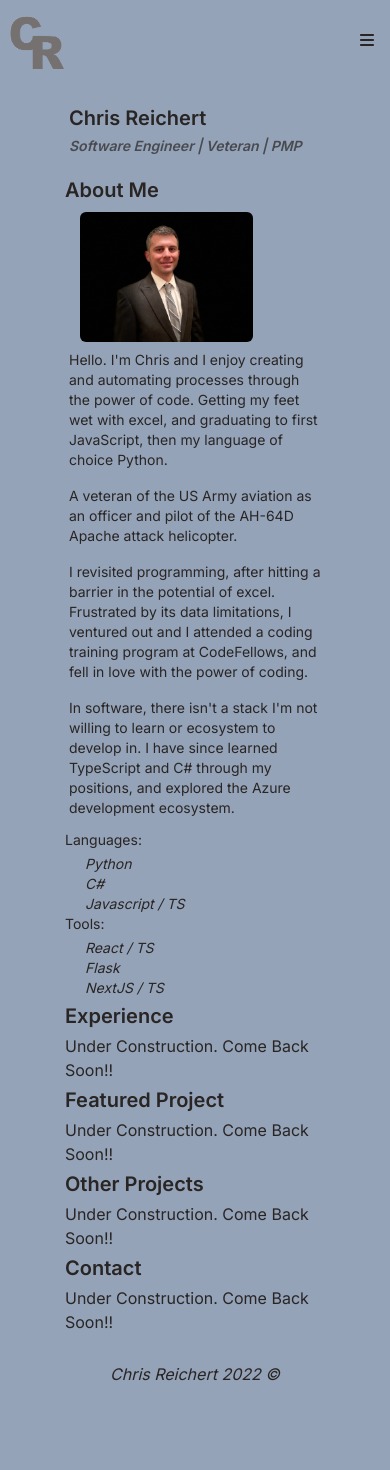
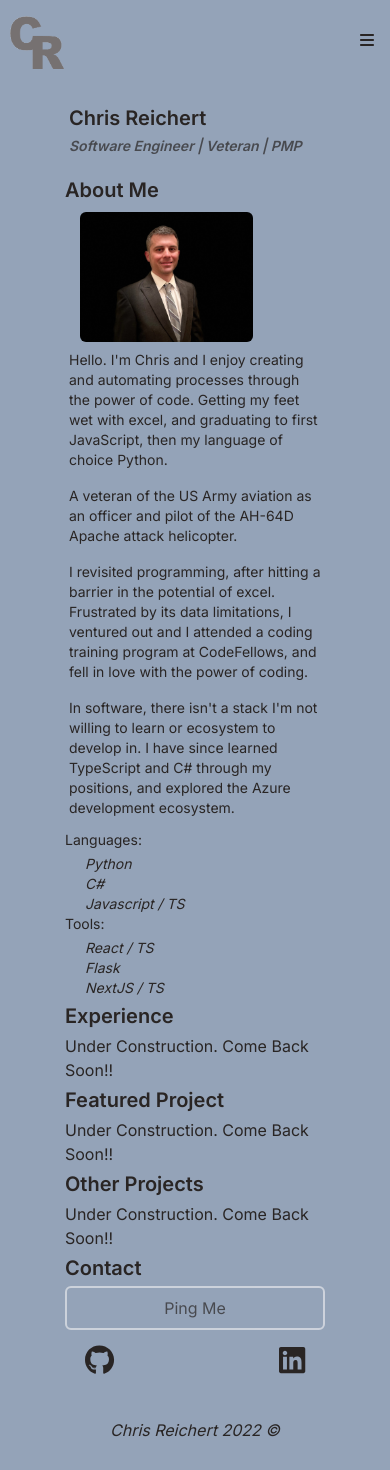
Before and after one commit to reichertc2/portfolio-main-fe, a Next.js app: page / in a window 390 px wide. Before the commit the page ends 1414 px from the top, so only its background shows below. Built offline with nearby package versions, Linux system fonts and the light colour scheme.

Commit message:
realigned titles and revised css

```diff
--- a/src/app/default/common/MainClientPage.tsx
+++ b/src/app/default/common/MainClientPage.tsx
@@ -45,7 +45,8 @@ export default function MainClientPage() {
                 /> :
                 <LandingPage
                     profile={profileMain["profile"]}
-                />}
+                />
+            }
         </>
     )
 }
--- a/src/app/default/common/components/Main.tsx
+++ b/src/app/default/common/components/Main.tsx
@@ -4,8 +4,8 @@ import Head from 'next/head'
 import Headline from '../../features/DevProfile/components/Headline'
 import AboutMe from '../../features/DevProfile/components/AboutMe'
 import Experience from '../../features/DevProfile/components/Experience'
-import FeaturedWork from '../../features/DevProfile/components/FeaturedWork'
-import SubWork from '../../features/DevProfile/components/SubWork'
+import FeaturedProject from '../../features/DevProfile/components/FeaturedProject'
+import OtherProjects from '../../features/DevProfile/components/OtherProjects'
 import ContactMe from '../../features/DevProfile/components/ContactMe'
 import { IUserData } from '../../models/user'
 import { IStyles } from '../MainClientPage'
@@ -42,8 +42,8 @@ export const Main: React.FC<IMainProps> = ({ profileMain, styles }) => {
                         jobExperience={profileMain["jobs"]}
                         styles={styles}
                     />
-                    <FeaturedWork projectWorks={profileMain["projects"]} />
-                    <SubWork projectWorks={profileMain["subprojects"]} />
+                    <FeaturedProject projectWorks={profileMain["projects"]} />
+                    <OtherProjects projectWorks={profileMain["subprojects"]} />
                     <ContactMe contactInfo={profileMain["contactInfo"]} />
                 </article>
             </main>
--- a/src/app/default/common/components/NavBar.tsx
+++ b/src/app/default/common/components/NavBar.tsx
@@ -52,7 +52,7 @@ export const NavBar: React.FC<INavBarProps> = ({ styles, navigations, logo, show
     return (
         <nav
             id="leftNavBar"
-            className={`fixed left-0 top-0 w-full z-10 ease-in duration-300`}
+            className={`fixed left-0 top-0 w-full z-10 ease-in duration-300 bg-slate-400 dark:bg-stone-800`}
         >
             <div className={`max-w-[1240px] m-auto flex justify-between items-center`}>
                 <Image
--- a/src/app/default/common/components/UnderConstruction.tsx
+++ b/src/app/default/common/components/UnderConstruction.tsx
@@ -6,7 +6,9 @@ export const UnderConstruction: React.FC<IUnderConstructionProps> = () => {
 
     return (
         <>
-            <h1>Under Construction. Come Back Soon!!</h1>
+            <h1
+            className="dark:text-stone-200"
+            >Under Construction. Come Back Soon!!</h1>
 
         </>
     )
--- a/src/app/default/features/DevProfile/components/ContactMe.tsx
+++ b/src/app/default/features/DevProfile/components/ContactMe.tsx
@@ -8,7 +8,7 @@ interface IContactMeProps {
     contactInfo: IContactInfo;
 }
 
-export const ContactMe: React.FC<IContactMeProps>= ({ contactInfo })=> {
+export const ContactMe: React.FC<IContactMeProps> = ({ contactInfo }) => {
 
     return (
         <section id="ContactSection" className={`w-full`}>
@@ -17,20 +17,20 @@ export const ContactMe: React.FC<IContactMeProps>= ({ contactInfo })=> {
             />
             <div className="hidden sm:block inline-block w-full text-center">
 
-                <h2 className={`text-7xl font-semibold italic dark:text-stone-900 pt-1 pb-3 opacity-70`}>
+                <h2 className={`text-7xl font-semibold italic dark:text-sky-200 pt-1 pb-3 opacity-70`}>
                     Reach Out
                 </h2>
-                <p className={`text-sky-100 dark:text-stone-900 p-6 rounded-md m-auto w-2/5`}>
+                <p className={`text-sky-100 dark:text-sky-100 p-6 rounded-md m-auto w-2/5`}>
                     {contactInfo["contactBrief"]}
                 </p>
                 <button
-                    className={`dark:text-stone-900 p-2 inline-block border-2 border-solid dark:border-sky-200 rounded-md opacity-70 hover:opacity-100`}>
+                    className={`dark:text-sky-200 p-2 inline-block border-2 border-solid dark:border-sky-200 rounded-md opacity-70 hover:opacity-100`}>
                     <a
                         className=''
                         href={`mailto: ${contactInfo["email"]}`}>Ping Me</a>
                 </button>
                 <ul
-                    className={`text-3xl dark:text-stone-900 p-3 content-center`}
+                    className={`text-3xl dark:text-sky-200 p-3 content-center`}
                 >
 
                     {
@@ -51,10 +51,36 @@ export const ContactMe: React.FC<IContactMeProps>= ({ contactInfo })=> {
 
                 </ul>
             </div>
-                {/* TODO Mobile */}
-      <div className={`sm:hidden flex`}>
-        <UnderConstruction />
-      </div>
+
+            <div className={`sm:hidden flex flex-col`}>
+
+                <button
+                    className={`dark:text-sky-200 p-2 inline-block border-2 border-solid dark:border-sky-200 rounded-md opacity-70 hover:opacity-100`}>
+                    <a
+                        className=''
+                        href={`mailto: ${contactInfo["email"]}`}>Ping Me</a>
+                </button>
+
+                <ul
+                    className={`flex text-3xl dark:text-sky-200 p-3 justify-between content-center`}
+                >
+                    {
+                        contactInfo.socials.map((social, idx) => (
+                            <li
+                                key={social.icon}
+                                className="inline-block px-2 w-50">
+                                <Link href={social.url}>
+                                    <span>
+                                        <FontAwesomeIcon
+                                            icon={social.icon} />
+                                    </span>
+
+                                </Link>
+                            </li>)
+                        )
+                    }
+                </ul>
+            </div>
         </section>
     )
 }
--- a/src/app/default/features/DevProfile/components/FeaturedWork.tsx
+++ b/src/app/default/features/DevProfile/components/FeaturedProject.tsx
@@ -1,14 +1,14 @@
 import { UnderConstruction } from "@/app/default/common/components/UnderConstruction";
 import BasicSectionHeader from "../../../common/components/BasicSectionHeader";
-import WorkBasic from "./Work/WorkBasic";
+import ProjectBasic from "./FeaturedProject/ProjectBasic";
 import { IJobInfo, IProjectInfo } from "@/app/default/models/user";
 
 
-interface IFeaturedWorkProps {
+interface IFeaturedProjectProps {
     projectWorks: IProjectInfo[]
 }
 
-export const FeaturedWork: React.FC<IFeaturedWorkProps> = ({ projectWorks }) => {
+export const FeaturedProject: React.FC<IFeaturedProjectProps> = ({ projectWorks }) => {
     return (
         <section id="WorkSection" className={`w-full`}>
             <BasicSectionHeader
@@ -16,7 +16,7 @@ export const FeaturedWork: React.FC<IFeaturedWorkProps> = ({ projectWorks }) =>
             <div className={`hidden sm:block`}>
 
                 {projectWorks.map((project: IProjectInfo) => (
-                    <WorkBasic key={"featuredProject"} project={project} />
+                    <ProjectBasic key={"featuredProject"} project={project} />
                 ))}
             </div>
             {/* TODO Mobile */}
@@ -27,4 +27,4 @@ export const FeaturedWork: React.FC<IFeaturedWorkProps> = ({ projectWorks }) =>
     );
 }
 
-export default FeaturedWork;
+export default FeaturedProject;
--- a/src/app/default/features/DevProfile/components/SubWork.tsx
+++ b/src/app/default/features/DevProfile/components/OtherProjects.tsx
@@ -5,11 +5,11 @@ import BasicSectionHeader from "../../../common/components/BasicSectionHeader";
 import { IProjectInfo } from "@/app/default/models/user";
 import UnderConstruction from "@/app/default/common/components/UnderConstruction";
 
-interface ISubWorkProps {
+interface IOtherProjectsProps {
   projectWorks: IProjectInfo[]
 }
 
-export const SubWork: React.FC<ISubWorkProps> = ({ projectWorks }) => {
+export const OtherProjects: React.FC<IOtherProjectsProps> = ({ projectWorks }) => {
   return (
     <section id="WorkSection" className={`w-full`}>
       <BasicSectionHeader headerTitle={"Other Projects"} />
@@ -68,4 +68,4 @@ export const SubWork: React.FC<ISubWorkProps> = ({ projectWorks }) => {
   );
 }
 
-export default SubWork;
+export default OtherProjects;
```
Also changed, not shown: src/app/default/features/DevProfile/components/FeaturedProject/ProjectBasic.tsx (renamed from src/app/default/features/DevProfile/components/Work/WorkBasic.tsx, +4 -5 lines), src/app/default/features/DevProfile/components/FeaturedProject/ProjectCarousel.tsx (renamed from src/app/default/features/DevProfile/components/Work/WorkCarousel.tsx, +3 -4 lines).
